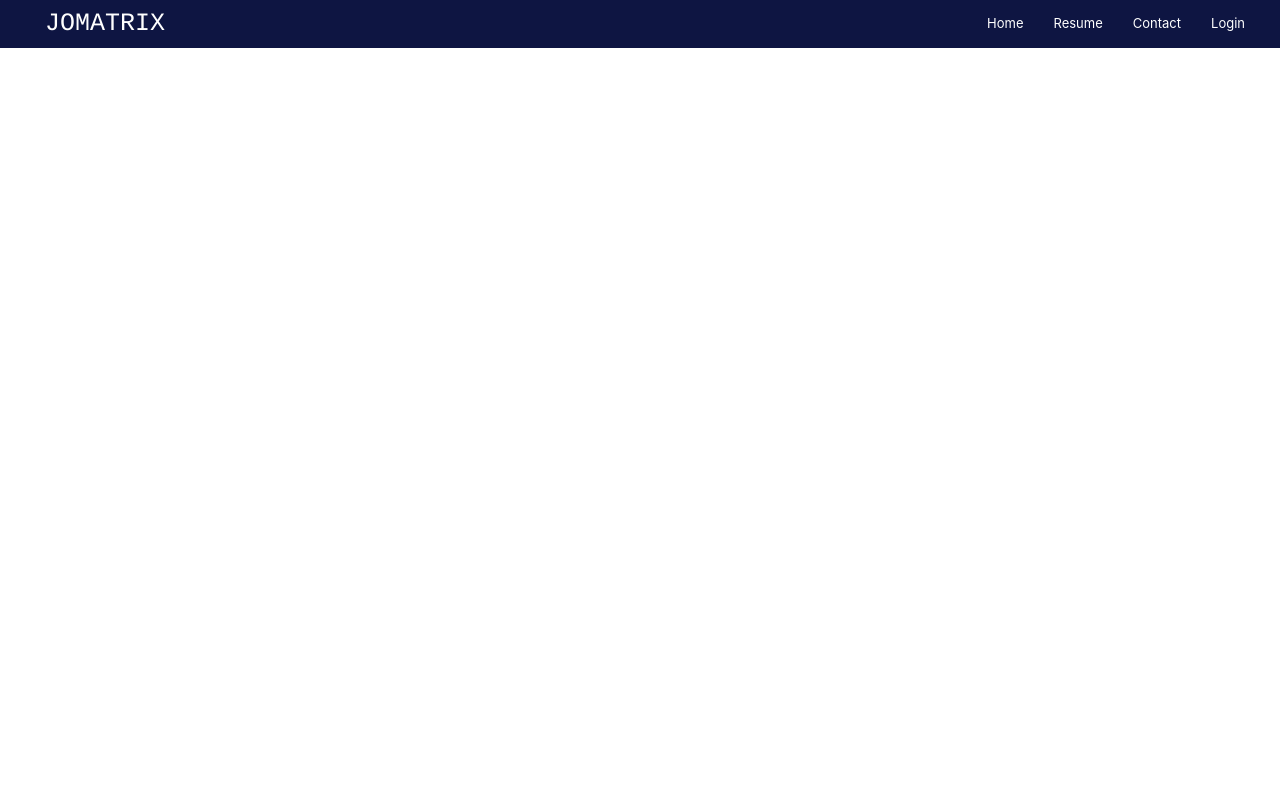
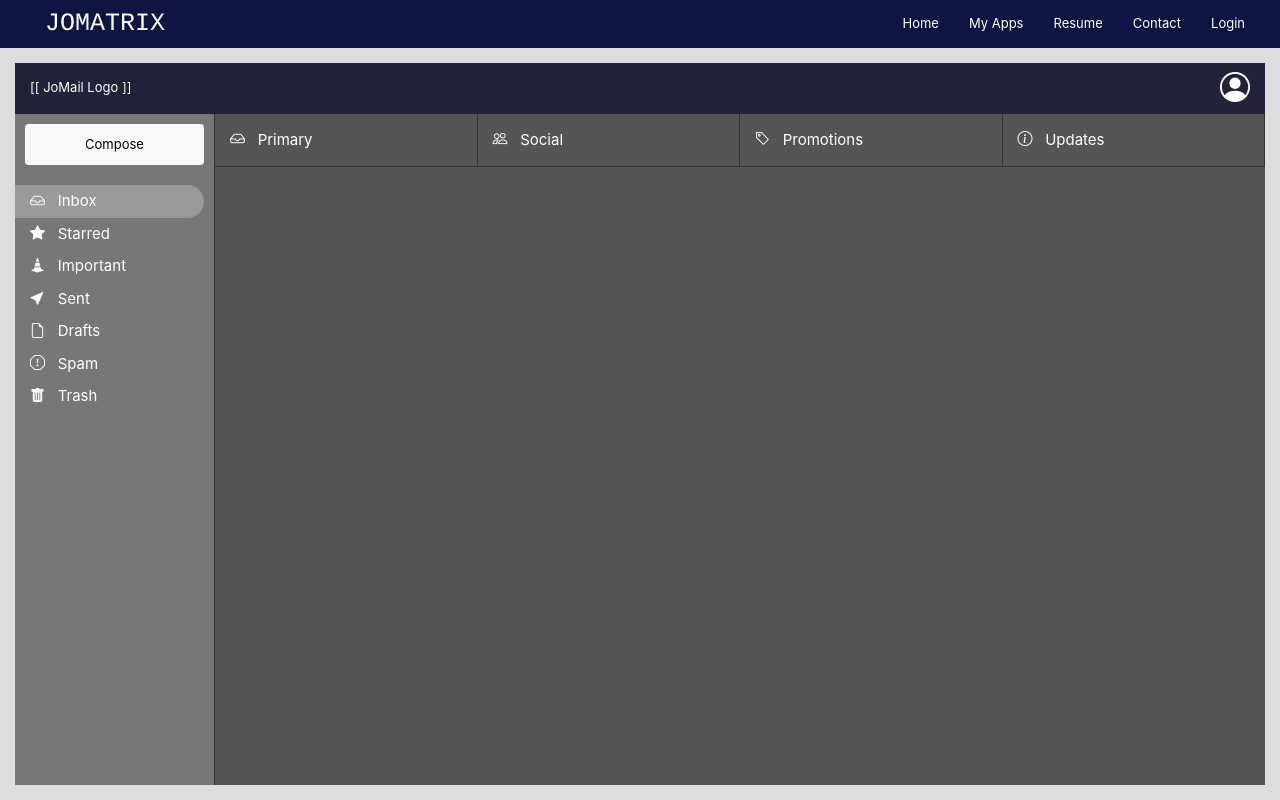
Before and after one commit to jomapormentilla/portfolio-website, a React (Create React App) app: page /apps/jomail in a window 1280 px wide. Built offline with nearby package versions, Linux system fonts and the light colour scheme.

Commit message:
Implement 'My Apps' component. Start building Gmail clone 'JoMail' with proper routes.

```diff
--- a/src/App.css
+++ b/src/App.css
@@ -1,3 +1,5 @@
+@import url("https://cdn.jsdelivr.net/npm/bootstrap-icons@1.5.0/font/bootstrap-icons.css");
+
 :root {
   --bg-color: rgb(14, 21, 66);
   --active: rgb(67, 67, 126);
@@ -12,11 +14,11 @@ body, html {
 .App {
   display: flex;
   flex-direction: column;
+  height: 100vh;
 }
 
 .nav-container {
   display: flex;
-  position: fixed;
   padding: 5px 25px;
   width: 100%;
   justify-content: space-between;
@@ -50,12 +52,14 @@ body, html {
 .coming-soon,
 .resume,
 .contact,
-.login {
+.login,
+.my-apps {
   display: flex;
   justify-content: center;
   align-items: center;
-  height: 100vh;
-  width: 100vw;
+  height: 100%;
+  width: 100%;
   text-align: center;
   transition-duration: 0.1s;
+  padding: 15px;
 }
--- a/src/App.js
+++ b/src/App.js
@@ -4,6 +4,7 @@ import { BrowserRouter as Router, Switch, Route } from 'react-router-dom'
 
 import NavContainer from './components/NavContainer'
 import ComingSoon from './components/ComingSoon'
+import MyApps from './components/MyApps'
 import Resume from './components/Resume'
 import Contact from './components/Contact'
 import Login from './components/Login'
@@ -22,6 +23,11 @@ class App extends React.Component {
               <Route exact path='/' component={ routeInfo => {
                 // return !this.state.loggedIn ? <ComingSoon routeInfo={ routeInfo } /> : <Redirect to="/resume" />
                 return <ComingSoon />
+              }} />
+
+              <Route path='/apps' component={ routeInfo => {
+                // return !!this.state.loggedIn ? <MyApps routeInfo={ routeInfo } /> : <Redirect to="/" />
+                return <MyApps routeInfo={ routeInfo } />
               }} />
 
               <Route path='/resume' component={ routeInfo => {
--- /dev/null
+++ b/src/components/MyApps.js
@@ -0,0 +1,25 @@
+import React from 'react'
+import { Route, Link } from 'react-router-dom'
+
+import Dashboard from './jomail/Dashboard'
+
+class MyApps extends React.Component {
+    render(){
+        return(
+            <div className="my-apps" style={{ 'flexDirection': 'column', 'justifyContent': 'start', 'alignItems': 'start', 'backgroundColor': '#ddd' }}>
+
+                    <Route exact path={ `${this.props.routeInfo.match.path}` }>
+                        <h2>MyApps</h2>
+                        <Link to={ this.props.routeInfo.match.path + `/jomail` }>JoMail</Link>
+                    </Route>
+
+                    <Route path={ `${this.props.routeInfo.match.path}/jomail` } component={ routeInfo => {
+                        return <Dashboard />
+                    } } />
+
+            </div>
+        )
+    }
+}
+
+export default MyApps
--- a/src/components/NavContainer.js
+++ b/src/components/NavContainer.js
@@ -7,6 +7,10 @@ class NavContainer extends React.Component {
             {
                 path: '/',
                 name: 'Home'
+            },
+            {
+                path: '/apps',
+                name: 'My Apps'
             },
             {
                 path: '/resume',
--- /dev/null
+++ b/src/components/jomail/Dashboard.js
@@ -0,0 +1,22 @@
+import React from 'react'
+import './Jomail.css'
+
+import Header from './Header'
+import Menu from './Menu'
+import MessagesContainer from './MessagesContainer'
+
+class Dashboard extends React.Component {
+    render(){
+        return(
+            <div className="dashboard-jomail">
+                <Header />
+                <div style={{ 'display': 'flex', 'flexDirection': 'row', 'height': '100%', 'width': '100%' }}>
+                    <Menu />
+                    <MessagesContainer />
+                </div>
+            </div>
+        )
+    }
+}
+
+export default Dashboard
--- /dev/null
+++ b/src/components/jomail/Header.js
@@ -0,0 +1,16 @@
+import React from 'react'
+
+class Header extends React.Component {
+    render(){
+        return(
+            <div className="header-jomail">
+                <span>[[ JoMail Logo ]]</span>
+                <div>
+                    <i className="bi-person-circle" style={{ 'fontSize': '30px', 'margin': '0' }}></i>
+                </div>
+            </div>
+        )
+    }
+}
+
+export default Header
--- /dev/null
+++ b/src/components/jomail/Jomail.css
@@ -0,0 +1,70 @@
+.dashboard-jomail {
+    display: flex;
+    flex-direction: column;
+    align-items: flex-start;
+    width: 100%;
+    height: 100%;
+    background-color: #fff;
+}
+
+.header-jomail {
+    display: flex;
+    justify-content: space-between;
+    align-items: center;
+    width: 100%;
+    height: fit-content;
+    color: #fff;
+    padding: 3px 15px;
+    background-color: rgb(34, 34, 57);
+}
+
+.menu-jomail {
+    display: flex;
+    flex-direction: column;
+    height: 100%;
+    min-width: 200px;
+    color: #fff;
+    background-color: #777;
+    border-right: solid 1px #333;
+}
+
+    .menu-jomail > div {
+        text-align: left;
+        padding: 5px 15px;
+        margin-right: 10px;
+        border-radius: 0px 20px 20px 0px;
+        cursor: pointer;
+        font-size: 15px;
+    }
+
+    .menu-jomail > div:hover {
+        background-color: #888;
+    }
+
+    .menu-jomail-active {
+        background-color: #999;
+    }
+
+.messages-container-jomail {
+    display: flex;
+    width: 100%;
+    color: #fff;
+    background-color: #555;
+}
+
+.messages-tabs-jomail {
+    display: flex;
+    justify-content: space-evenly;
+    width: 100%;
+    height: fit-content;
+    cursor: pointer;
+}
+
+    .messages-tabs-jomail > div {
+        width: 100%;
+        padding: 15px;
+        border-right: solid 1px #333;
+        border-bottom: solid 1px #333;
+        text-align: left;
+        font-size: 15px;
+    }
--- /dev/null
+++ b/src/components/jomail/Menu.js
@@ -0,0 +1,36 @@
+import React from 'react'
+
+class Menu extends React.Component {
+    state = {
+        items: [
+            { name: 'Inbox', icon: 'bi-inbox', active: true },
+            { name: 'Starred', icon: 'bi-star-fill', active: false },
+            { name: 'Important', icon: 'bi-cone-striped', active: false },
+            { name: 'Sent', icon: 'bi-cursor-fill', active: false },
+            { name: 'Drafts', icon: 'bi-file-earmark', active: false },
+            { name: 'Spam', icon: 'bi-exclamation-octagon', active: false },
+            { name: 'Trash', icon: 'bi-trash-fill', active: false },
+        ]
+    }
+
+    renderItems = () => {
+        return this.state.items.map((item, id) => {
+            let active = ''
+            if ( !!item.active ) {
+                active = ' menu-jomail-active'
+            }
+            return <div key={ id } className={ active }><i className={ item.icon }></i> &nbsp; { item.name }</div>
+        })
+    }
+
+    render(){
+        return(
+            <div className="menu-jomail">
+                <button className="btn btn-light" style={{ 'margin': '10px', 'padding': '10px', 'marginBottom': '20px' }}>Compose</button>
+                { this.renderItems() }
+            </div>
+        )
+    }
+}
+
+export default Menu
--- /dev/null
+++ b/src/components/jomail/MessagesContainer.js
@@ -0,0 +1,15 @@
+import React from 'react'
+
+import MessagesTabs from './MessagesTabs'
+
+class MessagesContainer extends React.Component {
+    render(){
+        return(
+            <div className="messages-container-jomail">
+                <MessagesTabs />
+            </div>
+        )
+    }
+}
+
+export default MessagesContainer
--- /dev/null
+++ b/src/components/jomail/MessagesTabs.js
@@ -0,0 +1,28 @@
+import React from 'react'
+
+class MessagesTabs extends React.Component {
+    state = {
+        tabs: [
+            {   name: 'Primary', icon: 'bi-inbox' },
+            {   name: 'Social', icon: 'bi-people' },
+            {   name: 'Promotions', icon: 'bi-tag' },
+            {   name: 'Updates', icon: 'bi-info-circle' },
+        ]
+    }
+
+    renderTabs = () => {
+        return this.state.tabs.map((tab, id) => {
+            return <div key={ id }><i className={ tab.icon }></i> &nbsp; { tab.name }</div>
+        })
+    }
+
+    render(){
+        return(
+            <div className="messages-tabs-jomail">
+                { this.renderTabs() }
+            </div>
+        )
+    }
+}
+
+export default MessagesTabs
```
